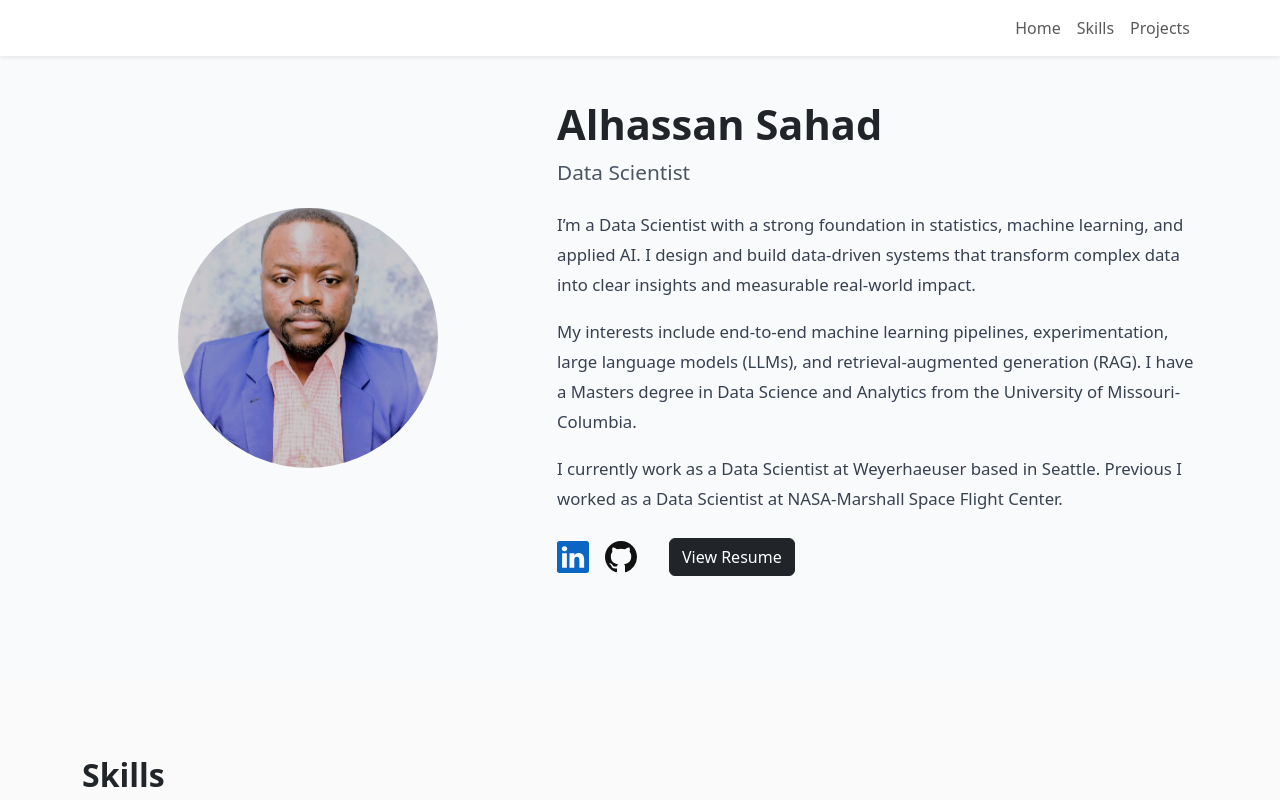
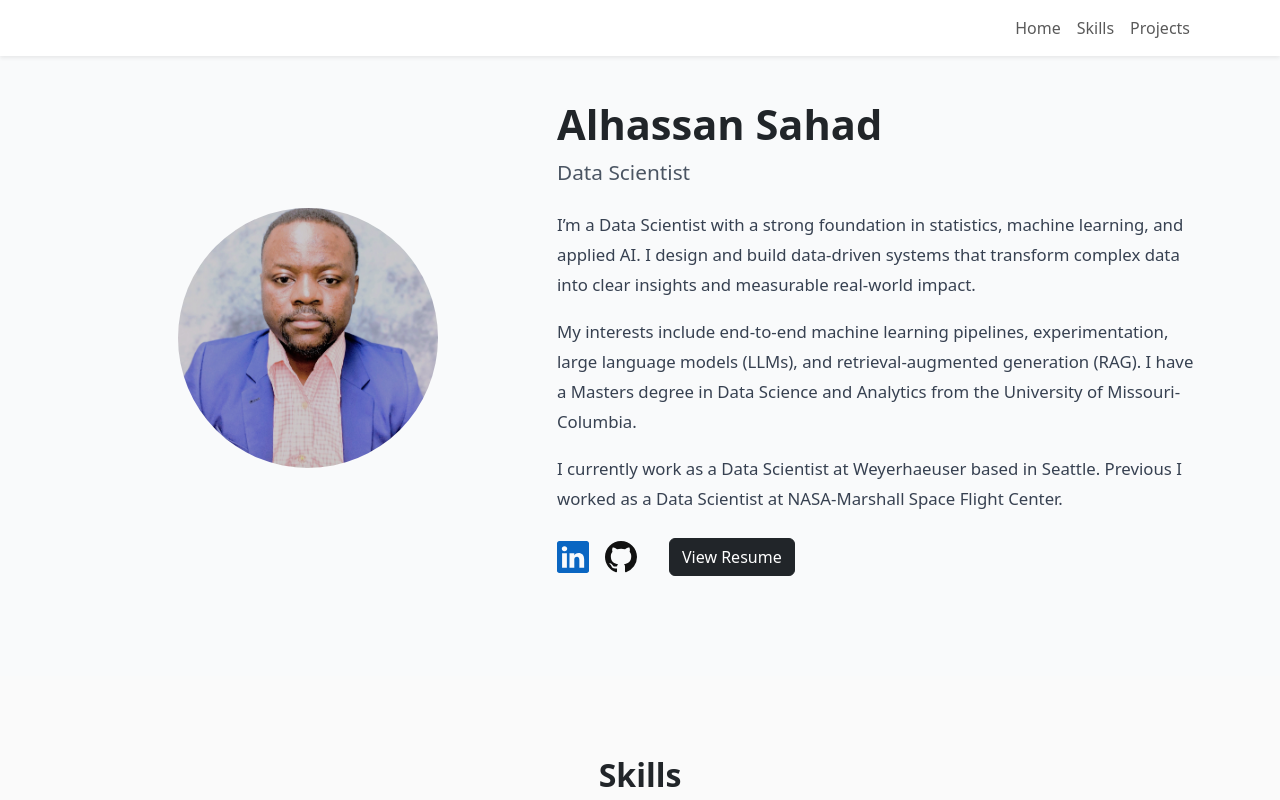
Before and after one commit to asahad/personal-portfolio-website, a React (Vite) app: page / in a window 1280 px wide. Shown: the top 800 px of the page. Built offline with nearby package versions, Linux system fonts and the light colour scheme.

Commit message:
Center the heading of the skills section

```diff
--- a/src/components/SkillsSection.jsx
+++ b/src/components/SkillsSection.jsx
@@ -31,7 +31,14 @@ const SkillsSection = () => {
   return (
     <section id="skills" style={{ padding: "80px 0", background: "#fafafa" }}>
       <Container>
-        <h2 style={{ fontWeight: "700", marginBottom: "40px" }}>
+        <h2
+          style={{
+            fontWeight: "700",
+            marginBottom: "40px",
+            textAlign: "center",
+            width: "100%",
+          }}
+        >
           Skills
         </h2>
 
@@ -47,4 +54,4 @@ const SkillsSection = () => {
   );
 };
 
-export default SkillsSection;
+export default SkillsSection
```
